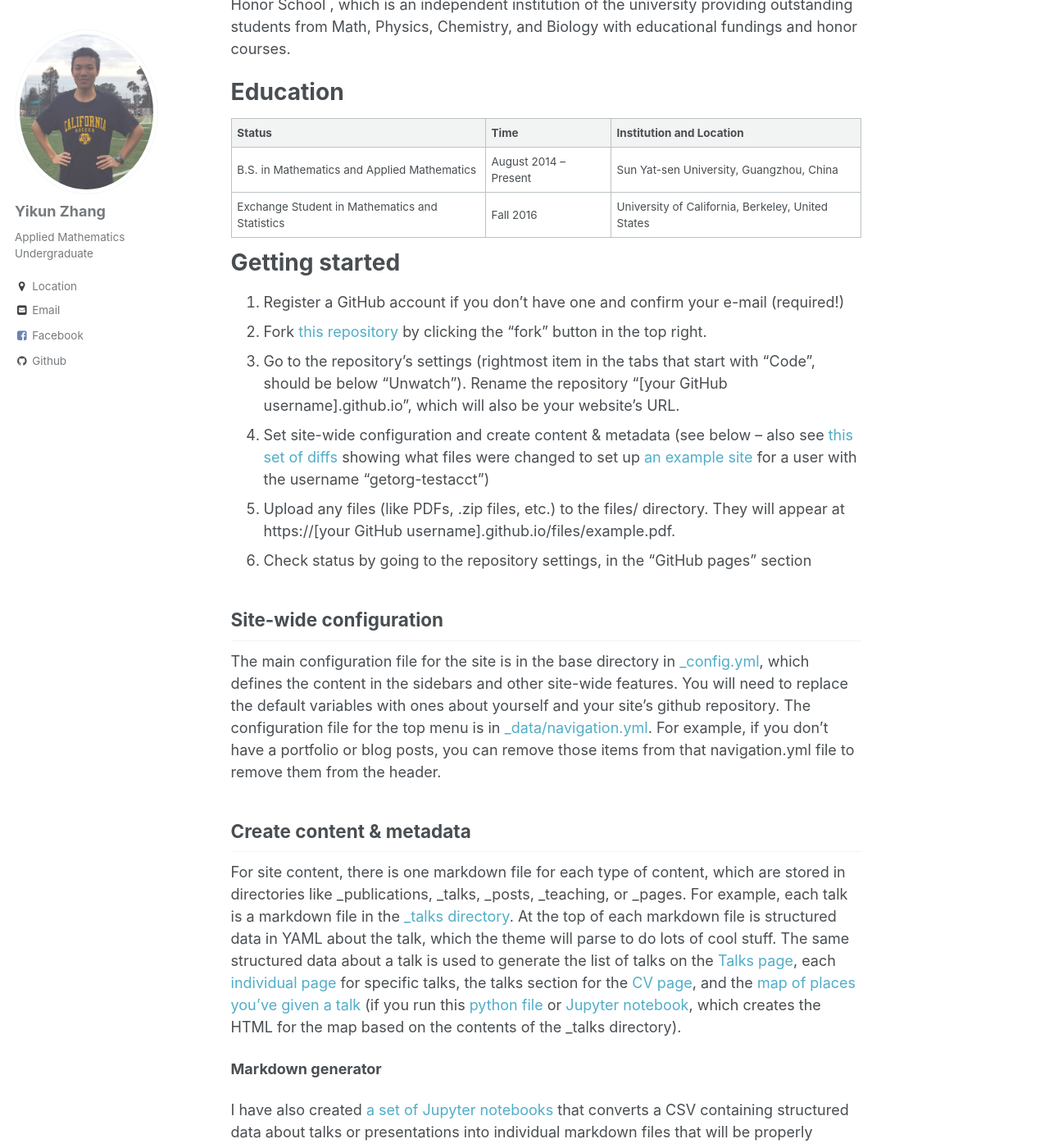
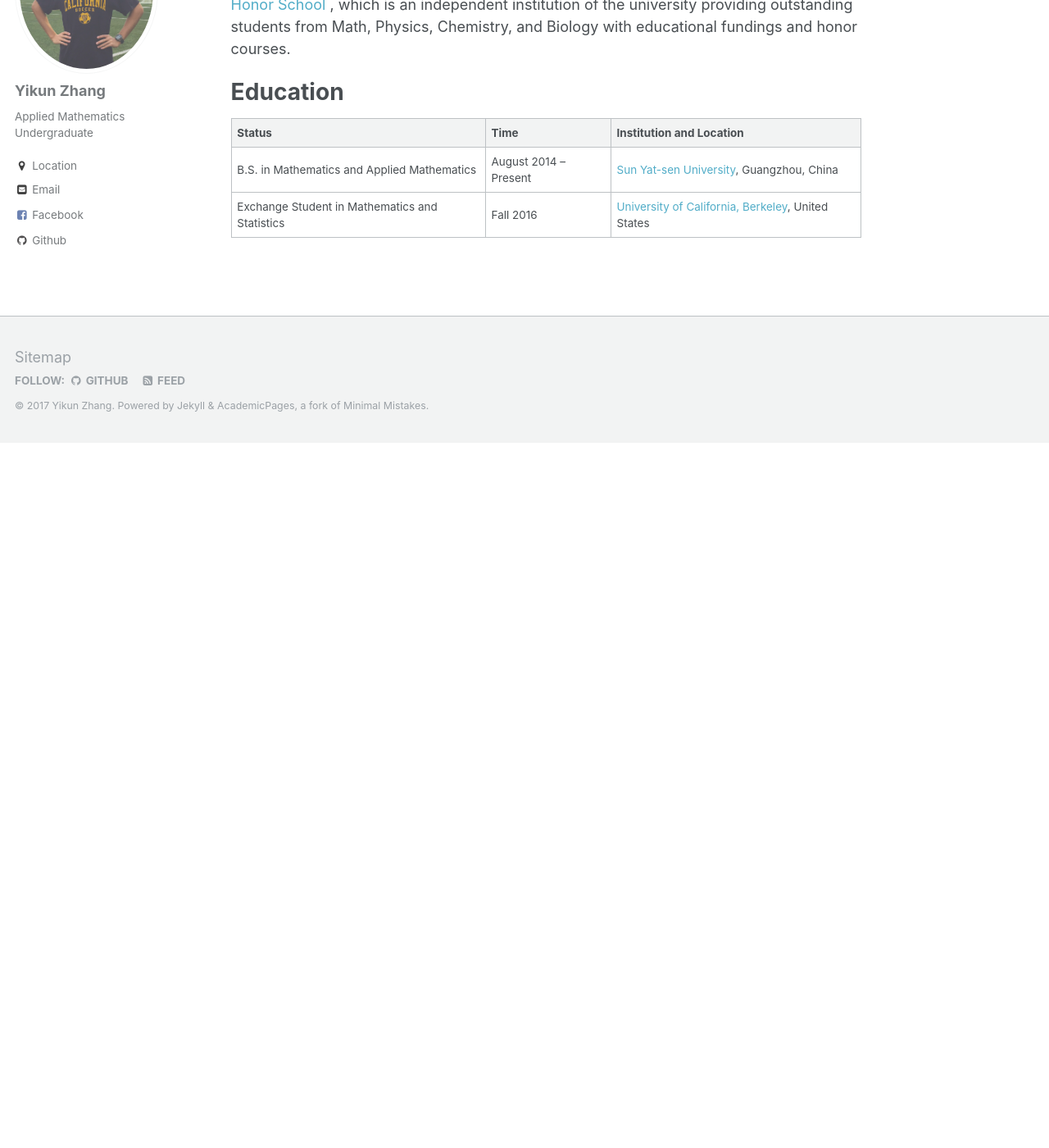
Before and after one commit to zhangyk8/zhangyk8.github.io, a Jekyll site: the page built from _pages/about.md, in a window 1280 px wide and 1400 px high, scrolled down 270 px. Shown: the whole window at 82% size. Built offline with Jekyll 4.4.1, drawn with Linux system fonts in a browser that asks for light colours; after the commit the page ends 900 px from its top, so only the background shows below that; some of the changed text lies outside the part shown.

Commit message:
Update about.md

```diff
--- a/_pages/about.md
+++ b/_pages/about.md
@@ -10,42 +10,12 @@
 
 Biography
 ======
-I am currently a senior undergraduate (Year 4) at  Sun Yat-Sen University , majoring in Mathematics and Applied Mathematics. Meanwhile, I am also an honor student at Yat-Sen Honor School , which is an independent institution of the university providing outstanding students from Math, Physics, Chemistry, and Biology with educational fundings and honor courses.
+I am currently a senior undergraduate (Year 4) at  Sun Yat-Sen University , majoring in Mathematics and Applied Mathematics. Meanwhile, I am also an honor student at [Yat-Sen Honor School](http://yss.sysu.edu.cn/EnVersion/Index.aspx) , which is an independent institution of the university providing outstanding students from Math, Physics, Chemistry, and Biology with educational fundings and honor courses.
 
 Education
 ======
 
 | Status            | Time  |                Institution and Location                                                |
-| --------         | ------ | ------------------------------------------------------------                           |
-| B.S. in Mathematics and Applied Mathematics |  August 2014 -- Present  | Sun Yat-sen University, Guangzhou, China  |
-| Exchange Student in Mathematics and Statistics | Fall 2016  | University of California, Berkeley, United States    |
-
-
-Getting started
-======
-1. Register a GitHub account if you don't have one and confirm your e-mail (required!)
-1. Fork [this repository](https://github.com/academicpages/academicpages.github.io) by clicking the "fork" button in the top right.
-1. Go to the repository's settings (rightmost item in the tabs that start with "Code", should be below "Unwatch"). Rename the repository "[your GitHub username].github.io", which will also be your website's URL.
-1. Set site-wide configuration and create content & metadata (see below -- also see [this set of diffs](http://archive.is/3TPas) showing what files were changed to set up [an example site](https://getorg-testacct.github.io) for a user with the username "getorg-testacct")
-1. Upload any files (like PDFs, .zip files, etc.) to the files/ directory. They will appear at https://[your GitHub username].github.io/files/example.pdf.
-1. Check status by going to the repository settings, in the "GitHub pages" section
-
-Site-wide configuration
-------
-The main configuration file for the site is in the base directory in [_config.yml](https://github.com/academicpages/academicpages.github.io/blob/master/_config.yml), which defines the content in the sidebars and other site-wide features. You will need to replace the default variables with ones about yourself and your site's github repository. The configuration file for the top menu is in [_data/navigation.yml](https://github.com/academicpages/academicpages.github.io/blob/master/_data/navigation.yml). For example, if you don't have a portfolio or blog posts, you can remove those items from that navigation.yml file to remove them from the header.
-
-Create content & metadata
-------
-For site content, there is one markdown file for each type of content, which are stored in directories like _publications, _talks, _posts, _teaching, or _pages. For example, each talk is a markdown file in the [_talks directory](https://github.com/academicpages/academicpages.github.io/tree/master/_talks). At the top of each markdown file is structured data in YAML about the talk, which the theme will parse to do lots of cool stuff. The same structured data about a talk is used to generate the list of talks on the [Talks page](https://academicpages.github.io/talks), each [individual page](https://academicpages.github.io/talks/2012-03-01-talk-1) for specific talks, the talks section for the [CV page](https://academicpages.github.io/cv), and the [map of places you've given a talk](https://academicpages.github.io/talkmap.html) (if you run this [python file](https://github.com/academicpages/academicpages.github.io/blob/master/talkmap.py) or [Jupyter notebook](https://github.com/academicpages/academicpages.github.io/blob/master/talkmap.ipynb), which creates the HTML for the map based on the contents of the _talks directory).
-
-**Markdown generator**
-
-I have also created [a set of Jupyter notebooks](https://github.com/academicpages/academicpages.github.io/tree/master/markdown_generator
-) that converts a CSV containing structured data about talks or presentations into individual markdown files that will be properly formatted for the academicpages template. The sample CSVs in that directory are the ones I used to create my own personal website at stuartgeiger.com. My usual workflow is that I keep a spreadsheet of my publications and talks, then run the code in these notebooks to generate the markdown files, then commit and push them to the GitHub repository.
-
-How to edit your site's GitHub repository
-------
-Many people use a git client to create files on their local computer and then push them to GitHub's servers. If you are not familiar with git, you can directly edit these configuration and markdown files directly in the github.com interface. Navigate to a file (like [this one](https://github.com/academicpages/academicpages.github.io/blob/master/_talks/2012-03-01-talk-1.md) and click the pencil icon in the top right of the content preview (to the right of the "Raw | Blame | History" buttons). You can delete a file by clicking the trashcan icon to the right of the pencil icon. You can also create new files or upload files by navigating to a directory and clicking the "Create new file" or "Upload files" buttons.
-
-Example: editing a markdown file for a talk
-![Editing a markdown file for a talk](/images/editing-talk.png)
+| : --------  : | : ------ : | : ------------------------------------------------------------                     :  |
+| B.S. in Mathematics and Applied Mathematics |  August 2014 -- Present  | [Sun Yat-sen University](http://www.sysu.edu.cn/2012/en/index.htm), Guangzhou, China  |
+| Exchange Student in Mathematics and Statistics | Fall 2016  | [University of California, Berkeley](http://www.berkeley.edu/), United States  |
```
